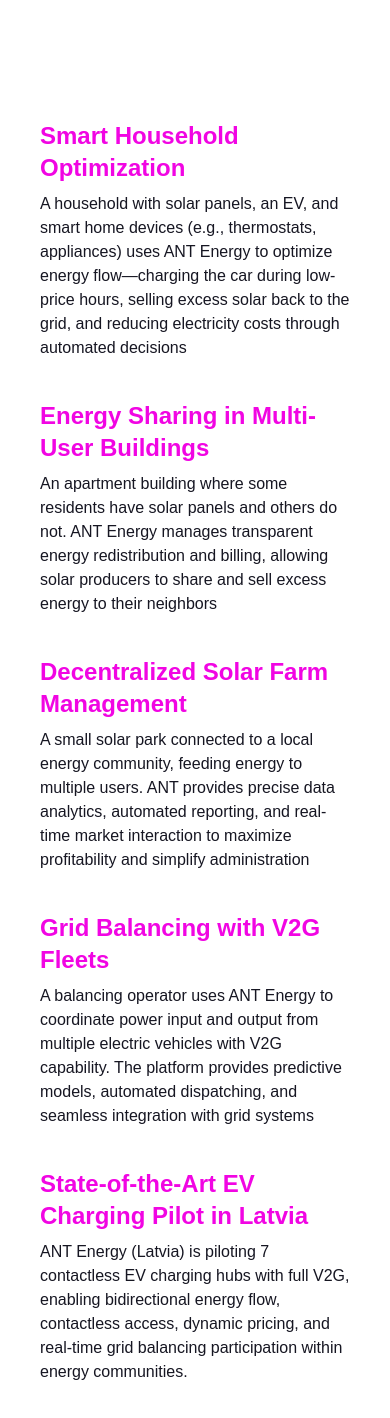
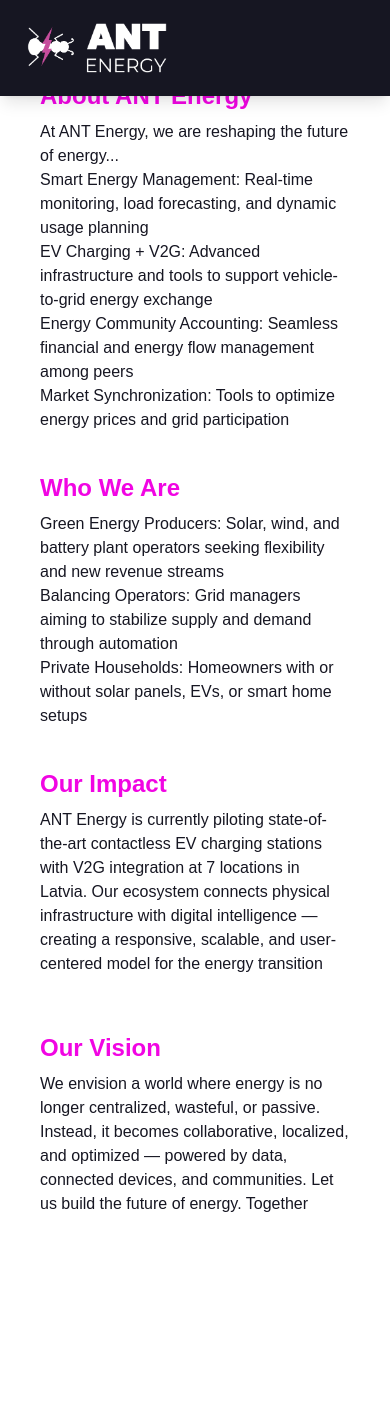
Before and after one commit to locusttoybox/ant-energy-web, a Next.js app: page /about in a window 390 px wide. Shown: the top 1418 px of the page. After the commit the page ends 1352 px from the top, so only its background shows below. Built offline with nearby package versions, Linux system fonts and the light colour scheme.

Commit message:
AboutUsIntro removed, layout changes

```diff
--- a/src/app/about/page.tsx
+++ b/src/app/about/page.tsx
@@ -1,28 +1,49 @@
 import React from 'react';
 import '../globals.css';
-import { useCases } from '../data/useCases';
+import { aboutUs, aboutUsIntro } from '../data/aboutUs';
+import Header from '../components/Header';
 
 export default function AboutPage() {
   return (
-    <section
-      id="about"
-      className="bg-background mx-auto w-screen px-10 py-20 sm:px-6 md:py-24 lg:px-36 lg:py-24"
-    >
-      <div className="flex flex-col md:flex-col lg:flex-row lg:items-center lg:gap-12 lg:pb-12">
-        <div className="flex justify-center pb-10 sm:order-1 lg:w-1/2 lg:pb-0"></div>
+    <>
+      <section
+        id="about"
+        className="bg-background mx-auto w-screen px-10 py-20 sm:px-6 md:py-24 lg:mt-20 lg:px-36 lg:py-24"
+      >
         <div className="flex flex-row justify-center lg:w-1/2">
           <div className="flex flex-col md:flex-col lg:flex-row lg:items-center lg:gap-12 lg:pb-12">
             <div>
-              {useCases.map(({ title, description }, idx) => (
+              {aboutUsIntro.map(({ title, description, points }, idx) => (
                 <div key={idx} className="pb-10">
                   <h3 className="text-accent mb-2 text-2xl font-semibold">{title}</h3>
                   <p className="text-secondary text-base">{description}</p>
+                  <ul className="text-secondary text-base">
+                    {points.map((point, index) => (
+                      <li key={index}>{point}</li>
+                    ))}
+                  </ul>
                 </div>
               ))}
             </div>
           </div>
         </div>
-      </div>
-    </section>
+        <div className="flex flex-col items-center lg:flex-row lg:items-start lg:gap-12 lg:pb-12">
+          {aboutUs.map(({ title, description, points }, idx) => (
+            <div key={idx} className="pb-10">
+              <h3 className="text-accent mb-2 text-2xl font-semibold">{title}</h3>
+              {description && <p className="text-secondary mb-4 text-base">{description}</p>}
+              {points.length > 0 && (
+                <ul className="text-secondary list-none text-base">
+                  {points.map((point, index) => (
+                    <li key={index}>{point}</li>
+                  ))}
+                </ul>
+              )}
+            </div>
+          ))}
+        </div>
+      </section>
+      <Header />
+    </>
   );
 }
--- a/src/app/components/Hero.tsx
+++ b/src/app/components/Hero.tsx
@@ -7,29 +7,21 @@
 
 export default function Hero() {
   return (
-    <section
-      id="hero"
-      className="relative h-screen w-screen overflow-hidden"
-      style={{ height: 'calc(100vh + 80px)' }}
-    >
+    <section id="hero" className="relative h-screen w-screen overflow-hidden">
       {/* Background Image */}
       <Image src={HeroImage.src} alt="ant" layout="fill" objectFit="cover" className="z-0" />
 
       {/* Hero Content */}
-      <div className="w-full">
-        <div className="absolute inset-0 z-10 mx-auto flex w-screen flex-col items-center justify-center px-6 py-20 sm:px-6 md:py-24 lg:flex-row lg:justify-center lg:px-36 lg:py-24 lg:text-left">
-          <div className="lg:flex-col-2 flex">
-            <div className="lg:w-2/3">
-              <h1 className="text-foreground mb-10 text-center text-4xl font-extrabold md:text-5xl lg:text-left lg:text-6xl">
-                ANT Energy Automated Network for Transmission Inspired by nature, powered by
-                innovation.
-              </h1>
-
-              <div className="flex justify-center gap-4 lg:justify-start">
-                <Button variant="outlineBlack">Explore the Platform</Button>
-              </div>
-            </div>
-            <div className="lg:w-1/3"></div>
+      <div className="absolute inset-0 z-10 flex items-center justify-center">
+        <div className="mx-auto flex w-screen flex-col px-6 py-20 text-center sm:px-6 md:py-24 lg:w-4/6 lg:justify-center lg:px-36 lg:py-24">
+          <h1 className="text-accent mb-4 text-4xl font-extrabold md:text-5xl lg:text-6xl">
+            ANT Energy
+          </h1>
+          <p className="text-foreground mb-8 text-2xl font-normal md:text-2xl lg:text-5xl">
+            Automated Network for Transmission. Inspired by nature, powered by innovation
+          </p>
+          <div className="flex justify-center gap-4">
+            <Button variant="outlineBlack">Explore the Platform</Button>
           </div>
         </div>
       </div>
--- a/src/app/data/aboutUs.ts
+++ b/src/app/data/aboutUs.ts
@@ -1,7 +1,7 @@
 export interface AboutUs {
   title: string;
   description?: string;
-  points?: string[];
+  points: string[];
 }
 
 export const aboutUs: AboutUs[] = [
@@ -17,22 +17,25 @@
     title: 'Our Impact',
     description:
       'ANT Energy is currently piloting state-of-the-art contactless EV charging stations with V2G integration at 7 locations in Latvia. Our ecosystem connects physical infrastructure with digital intelligence — creating a responsive, scalable, and user-centered model for the energy transition',
+    points: [],
   },
   {
     title: 'Our Vision',
     description:
-      'We envision a world where energy is no longer centralized, wasteful, or passive. Instead, it becomes collaborative, localized, and optimized — powered by data, connected devices, and communities. Let us build the future of energy. Together.',
+      'We envision a world where energy is no longer centralized, wasteful, or passive. Instead, it becomes collaborative, localized, and optimized — powered by data, connected devices, and communities. Let us build the future of energy. Together',
+    points: [],
   },
 ];
 
-export const aboutUsIntro = {
+export const aboutUsIntro = [
+  {
     title: 'About ANT Energy',
-  description:
-    'At ANT Energy, we are reshaping the future of energy through intelligent, decentralized networks. ANT stands for Automated Network for Transmission — a name inspired by the natural efficiency of ant colonies. Just like ants coordinate and manage resources seamlessly, our platform ensures energy flows smartly across homes, electric vehicles, batteries, and the grid. We develop and deploy innovative technologies that enable energy producers, grid operators, and everyday households to participate in a flexible and data-driven energy ecosystem. Our mission is to unlock the full potential of green energy, empower local energy communities, and make every kilowatt count',
+    description: 'At ANT Energy, we are reshaping the future of energy...',
     points: [
       'Smart Energy Management: Real-time monitoring, load forecasting, and dynamic usage planning',
       'EV Charging + V2G: Advanced infrastructure and tools to support vehicle-to-grid energy exchange',
       'Energy Community Accounting: Seamless financial and energy flow management among peers',
       'Market Synchronization: Tools to optimize energy prices and grid participation',
     ],
-};
+  },
+];
```
Also changed, not shown: .eslintrc.json. Lines whose indentation alone changed are shown as unchanged.
